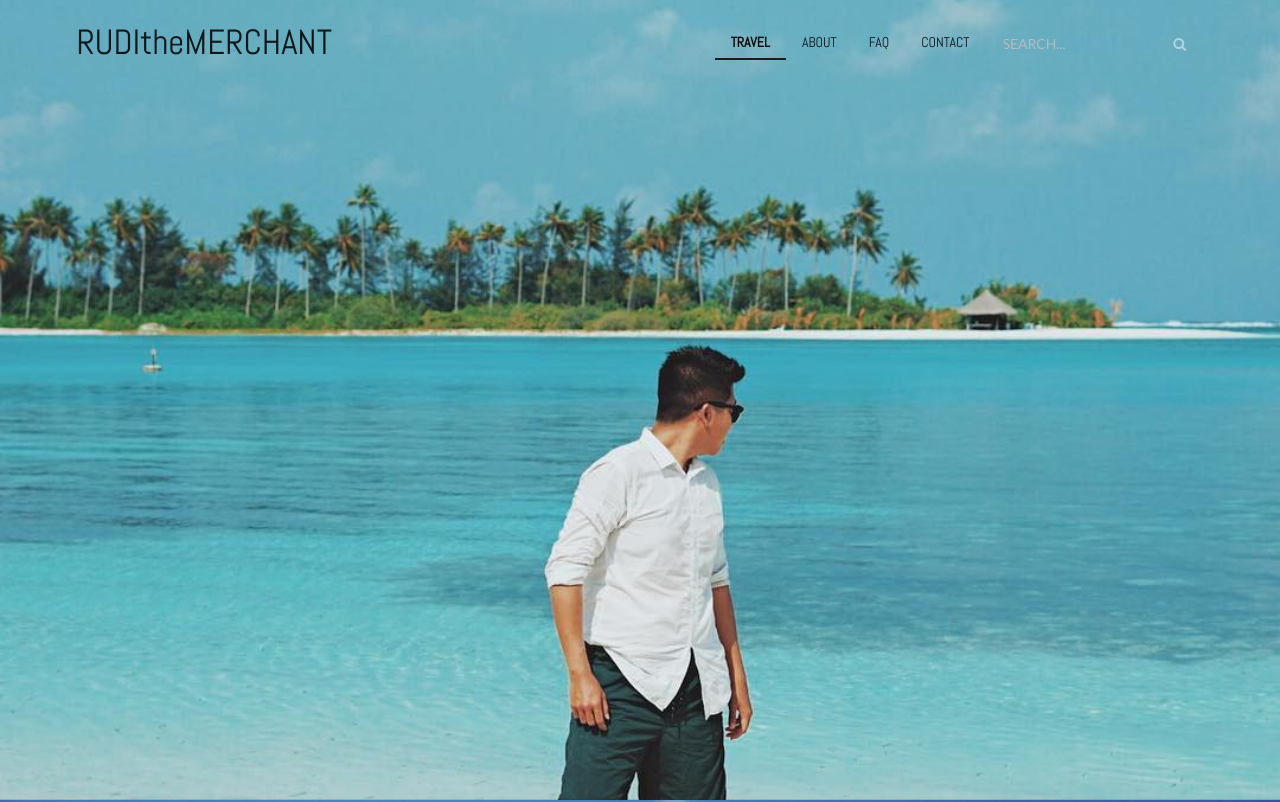
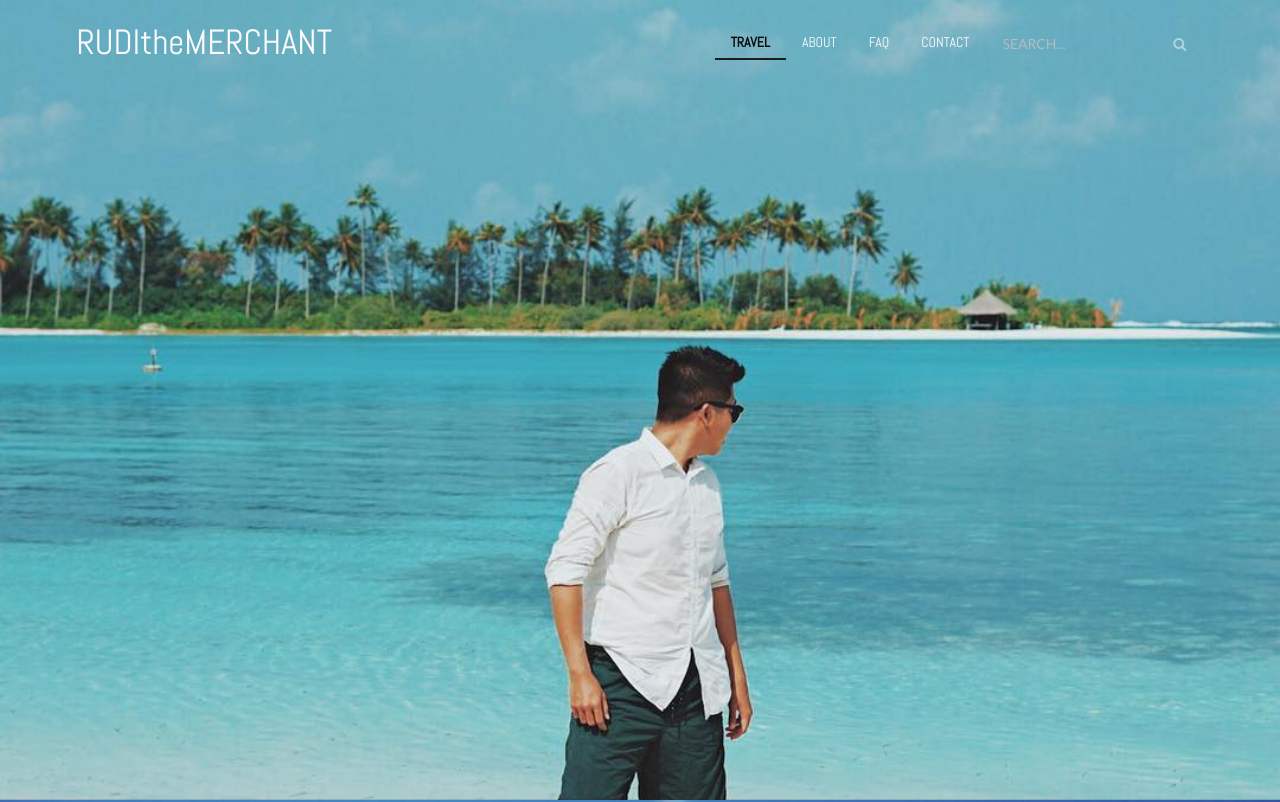
Before and after one commit to diofinus/rudithemerchant, a plain HTML site: page index.html in a window 1280 px wide. Shown: the top 802 px of the page. Drawn offline with nearby package versions, Linux system fonts and the light colour scheme.

Commit message:
Fix header font not change color

```diff
--- a/index.html
+++ b/index.html
@@ -58,14 +58,14 @@
     <div id="navbar" class="ui fixed secondary pointing menu" style="border: none;">
       <div class="ui container" style="padding: 25px 0 10px 0;">
         <!-- <img class="logo" src="assets/images/logo.png" height="40px"> -->
-        <a class="item font-abel white-item" style="border: none; padding: 0; font-size: 35px; line-height: 1;">
+        <a class="item font-abel menu-item white-item" style="border: none; padding: 0; font-size: 35px; line-height: 1;">
         RUDItheMERCHANT
         </a>
         <div class="right menu">
           <a class="active item font-abel white-item">TRAVEL</a>
-          <a class="item font-abel white-item">ABOUT</a>
-          <a class="item font-abel white-item">FAQ</a>
-          <a class="item font-abel white-item">CONTACT</a>
+          <a class="item font-abel menu-item white-item">ABOUT</a>
+          <a class="item font-abel menu-item white-item">FAQ</a>
+          <a class="item font-abel menu-item white-item">CONTACT</a>
           <div class="ui category search item">
             <div class="ui transparent icon input">
               <input class="prompt" type="text" placeholder="SEARCH...">
```
